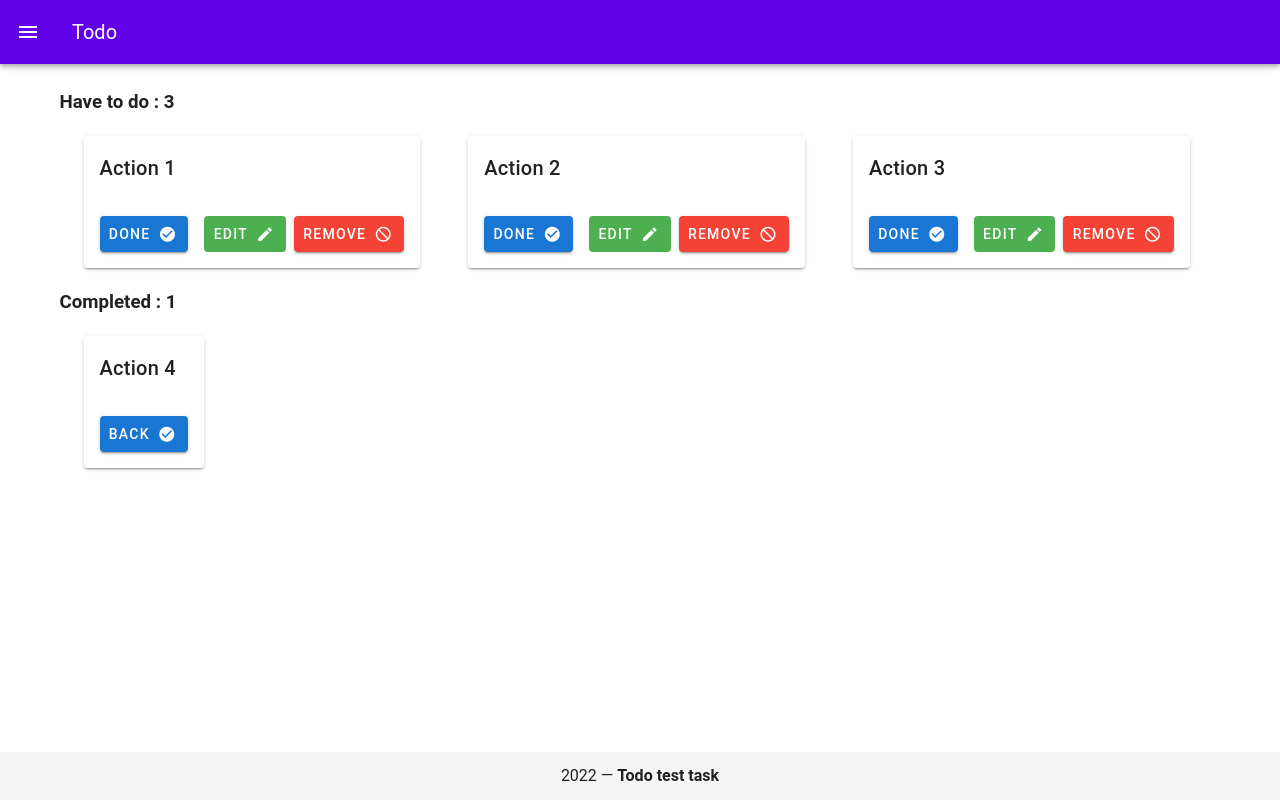
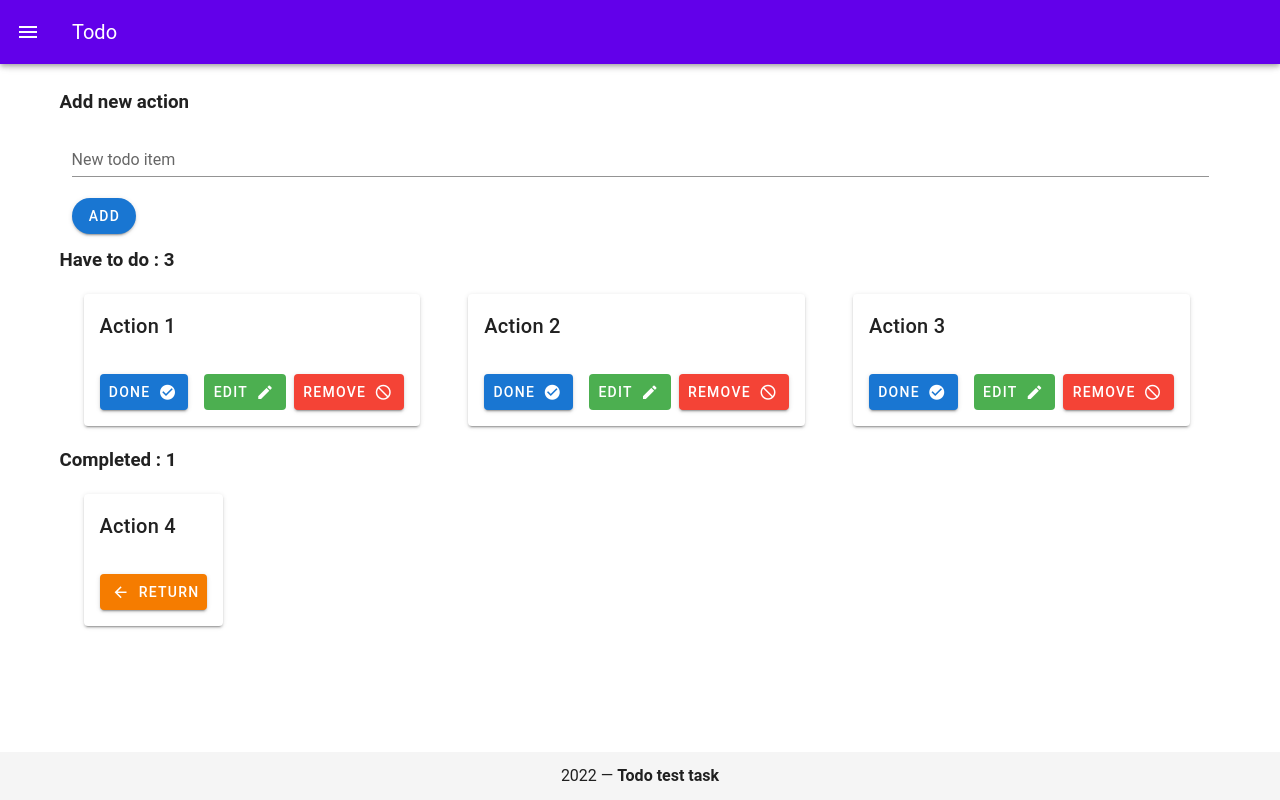
Before and after one commit to ihorsavytskyi/todo-list-vue2, a Vue app: page / in a window 1280 px wide. Built offline with nearby package versions, Linux system fonts and the light colour scheme.

Commit message:
update(*)

```diff
--- a/src/store/index.js
+++ b/src/store/index.js
@@ -7,27 +7,26 @@ export default new Vuex.Store({
   state: {
     todos: [
       {
-        id: '1',
+        id: 1,
         name: 'Action 1',
         complited: false,
       },
       {
-        id: '2',
+        id: 2,
         name: 'Action 2',
         complited: false,
       },
       {
-        id: '3',
+        id: 3,
         name: 'Action 3',
         complited: false,
       },
       {
-        id: '4',
+        id: 4,
         name: 'Action 4',
         complited: true,
       },
     ],
-    newTodoItem: '',
   },
   getters: {
     getTodoList(state) {
@@ -44,17 +43,27 @@ export default new Vuex.Store({
     },
   },
   mutations: {
-    addTodoItem() {},
+    addTodoItem(state, newItem) {
+      state.todos.push({
+        id: state.todos[state.todos.length - 1].id + 1,
+        name: newItem,
+        complited: false,
+      });
+    },
     updateTodoItem() {},
     deleteTodoItem() {},
-    completedTodoItem() {},
-    clearTodoItem() {
-      this.state.newTodoItem = '';
+    completedTodoItem(state, currentItem) {
+      const targetEl = state.todos.filter((el) => el.id === currentItem.id);
+      targetEl[0].complited = !targetEl.complited;
+    },
+    returnStateTodoItem(state, currentItem) {
+      const targetEl = state.todos.filter((el) => el.id === currentItem.id);
+      targetEl[0].complited = !targetEl.complited;
     },
   },
   actions: {
-    addTodo({ commit }) {
-      commit('addTodoItem');
+    addTodo({ commit }, item) {
+      commit('addTodoItem', item);
     },
     updateTodo({ commit }, item) {
       commit('updateTodoItem', item);
@@ -65,6 +74,9 @@ export default new Vuex.Store({
     completedTodo({ commit }, item) {
       commit('completedTodoItem', item);
     },
+    returnTodo({ commit }, item) {
+      commit('returnStateTodoItem', item);
+    },
     clearTodo({ commit }) {
       commit('clearTodoItem');
     },
--- a/src/views/home.vue
+++ b/src/views/home.vue
@@ -1,5 +1,24 @@
 <template>
   <v-container>
+    <h3>Add new action</h3>
+    <v-container>
+      <v-form>
+        <v-text-field
+          v-model="newTodoItem"
+          label="New todo item"
+          @keydown.enter="addTodo()"
+          >
+        </v-text-field>
+        <v-btn
+          rounded
+          color="primary"
+          dark
+          @click="addTodo()"
+        >
+          Add
+        </v-btn>
+      </v-form>
+    </v-container>
     <h3 v-if="getTodoList.length > 0">Have to do : {{getTodoList.length}}</h3>
     <v-container v-if="getTodoList.length === 0">
       <v-row no-gutters>
@@ -16,7 +35,7 @@
                   {{ todo.name }}
                 </v-card-title>
                 <v-card-actions>
-                    <v-btn class="ma-2" color="primary" dark>
+                  <v-btn class="ma-2" color="primary" dark @click="сomplete(todo)">
                     Done
                     <v-icon dark right>
                       mdi-checkbox-marked-circle
@@ -52,11 +71,11 @@
                   {{ todo.name }}
                 </v-card-title>
                 <v-card-actions>
-                    <v-btn class="ma-2" color="primary" dark>
-                      Back
-                      <v-icon dark right>
-                        mdi-checkbox-marked-circle
+                  <v-btn class="ma-2" color="orange darken-2" dark  @click="returnItem(todo)">
+                    <v-icon dark left>
+                      mdi-arrow-left
                     </v-icon>
+                    Return
                   </v-btn>
                 </v-card-actions>
               </v-card>
@@ -70,10 +89,14 @@
 
 <script>
 import { mapGetters } from 'vuex';
-import { mapActions } from 'vuex';
 
 export default {
   name: 'HomePage',
+  date() {
+    return {
+      newTodoItem: '',
+    };
+  },
   computed:
     mapGetters(['getTodoList', 'getComplitedItems', 'getComlitedTodoItemsCount']),
   methods: {
@@ -82,6 +105,19 @@ export default {
     },
     remove(todo) {
       console.log('remove :', todo.id);
+      this.$store.dispatch('addTodo');
+    },
+    сomplete(todo) {
+      console.log('complete :', todo.id);
+      this.$store.dispatch('completedTodo', todo);
+    },
+    returnItem(todo) {
+      console.log('returnTodo :', todo.id);
+      this.$store.dispatch('returnTodo', todo);
+    },
+    addTodo() {
+      this.$store.dispatch('addTodo', this.newTodoItem);
+      this.newTodoItem = '';
     },
   },
 };
```
Also changed, not shown: src/app.vue (+0 -10 lines). Lines whose indentation alone changed are shown as unchanged.
